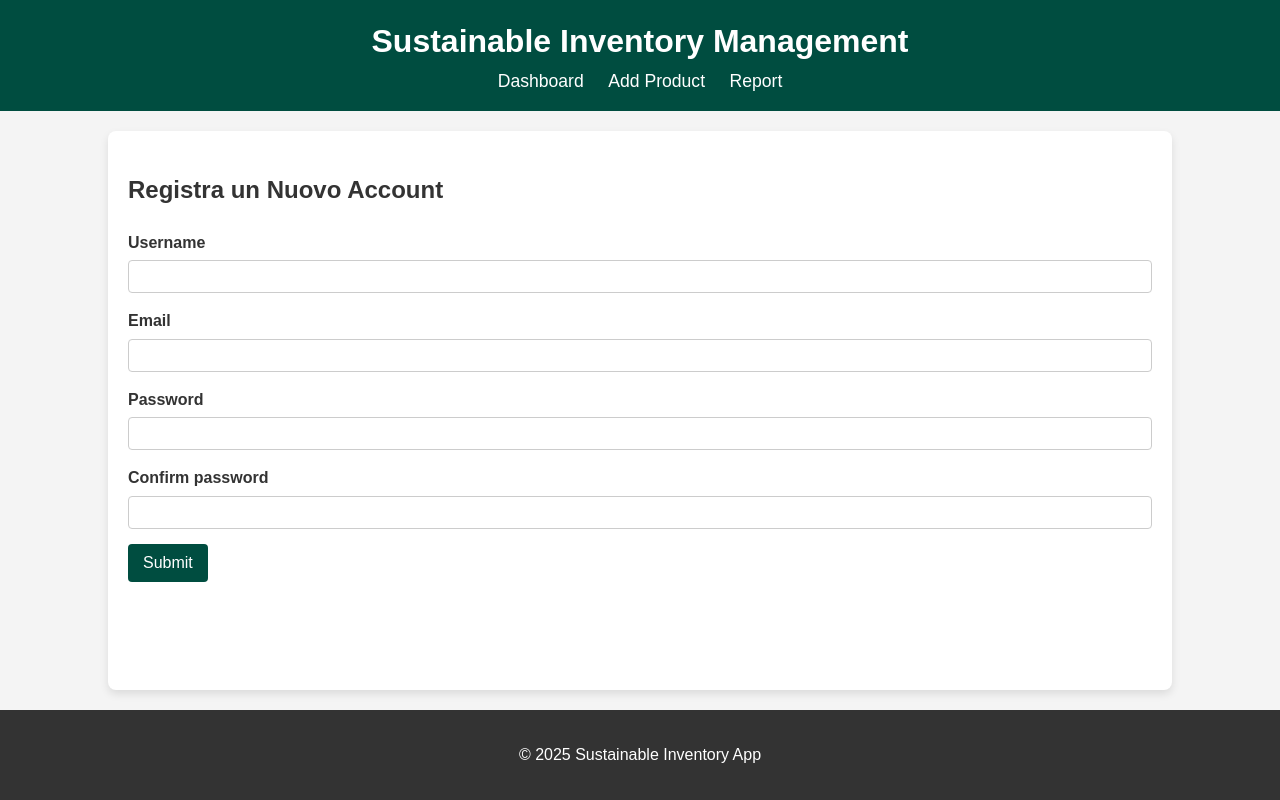
After one commit to NicolaSaracino001/sustainable-inventory-app, a Flask app: template src/templates/register.html in a window 1280 px wide. The commit adds this page. Run offline with Flask 3, Linux system fonts and the light colour scheme; the template is opened without the code that fills it, so the values that code supplies are empty, except form fields; a user stored in the database is signed in; tables that the repository leaves empty hold one stand-in row (values such as "Sample post"); form fields are guessed from the names that the template uses.

Commit message:
Fase 5: Add forms, templates, and styles for Auth.

```diff
--- a/src/static/style.css
+++ b/src/static/style.css
@@ -136,3 +136,43 @@ Stili per i Flash Messages
     background-color: #cce5ff;
     color: #004085;
 }
+
+
+/*
+Stili per i Moduli (Login/Registrazione)
+*/
+.form-group {
+    margin-bottom: 15px;
+}
+
+.form-group label {
+    display: block;
+    margin-bottom: 5px;
+    font-weight: bold;
+}
+
+.form-control {
+    width: 100%;
+    padding: 8px;
+    box-sizing: border-box; /* Assicura che il padding non rompa il layout */
+    border: 1px solid #ccc;
+    border-radius: 4px;
+}
+
+.form-group-check {
+    margin-bottom: 15px;
+}
+
+.btn-submit {
+    background-color: #004d40;
+    color: white;
+    padding: 10px 15px;
+    border: none;
+    border-radius: 4px;
+    cursor: pointer;
+    font-size: 1rem;
+}
+
+.btn-submit:hover {
+    background-color: #00796b;
+}
--- /dev/null
+++ b/src/templates/register.html
@@ -0,0 +1,48 @@
+{% extends "base.html" %}
+
+{% block title %}Registrazione - S.I.M.{% endblock %}
+
+{% block content %}
+    <h2>Registra un Nuovo Account</h2>
+    <div class="form-container">
+        <form method="POST" action="" novalidate>
+            {{ form.hidden_tag() }}
+
+            <div class="form-group">
+                {{ form.username.label }}
+                {{ form.username(class="form-control") }}
+                {% for error in form.username.errors %}
+                    <span style="color: red;">[{{ error }}]</span>
+                {% endfor %}
+            </div>
+
+            <div class="form-group">
+                {{ form.email.label }}
+                {{ form.email(class="form-control") }}
+                {% for error in form.email.errors %}
+                    <span style="color: red;">[{{ error }}]</span>
+                {% endfor %}
+            </div>
+
+            <div class="form-group">
+                {{ form.password.label }}
+                {{ form.password(class="form-control") }}
+                {% for error in form.password.errors %}
+                    <span style="color: red;">[{{ error }}]</span>
+                {% endfor %}
+            </div>
+
+            <div class="form-group">
+                {{ form.confirm_password.label }}
+                {{ form.confirm_password(class="form-control") }}
+                {% for error in form.confirm_password.errors %}
+                    <span style="color: red;">[{{ error }}]</span>
+                {% endfor %}
+            </div>
+
+            <div class="form-group">
+                {{ form.submit(class="btn-submit") }}
+            </div>
+        </form>
+    </div>
+{% endblock %}
```
Also changed, not shown: src/forms.py (added, +37 -0 lines), src/templates/login.html (added, +37 -0 lines).
